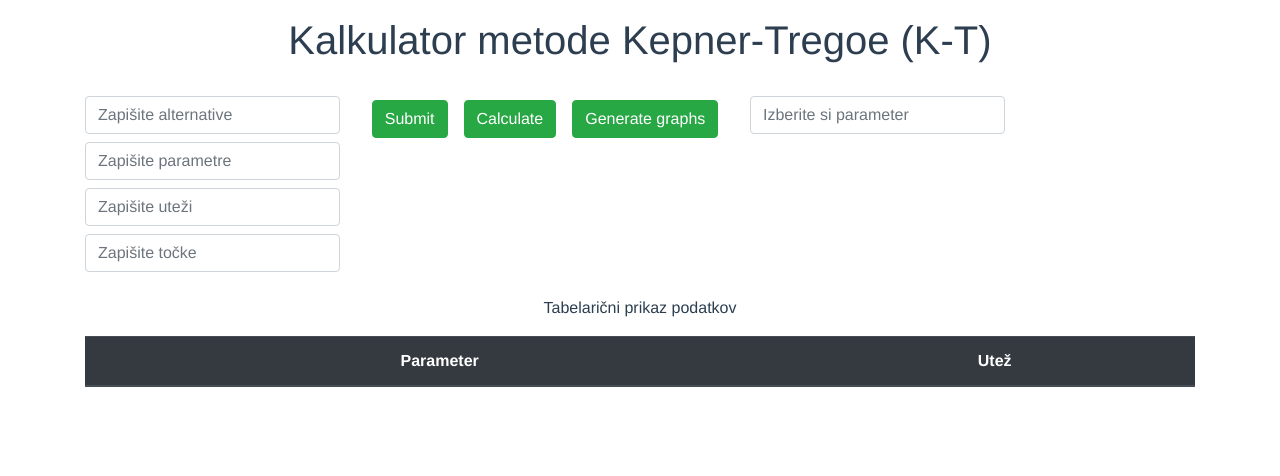
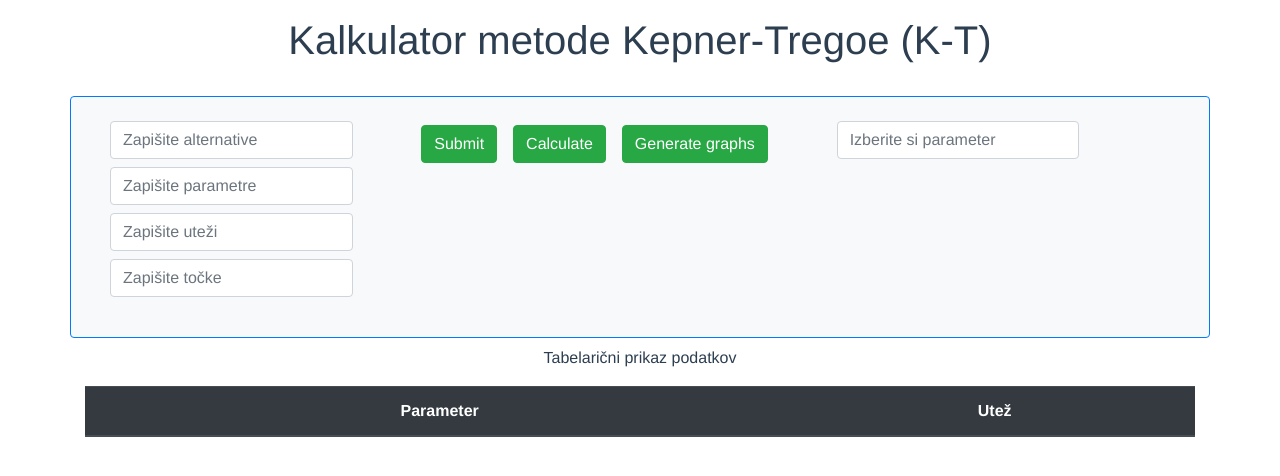
Before and after one commit to AmadejKrepek/WebMethodKT, a Vue app: page / in a window 1280 px wide. Shown: the top 476 px of the page. Built offline with nearby package versions, Linux system fonts and the light colour scheme; what vue3-apexcharts would draw is missing.

Commit message:
Changed classes

```diff
--- a/src/components/KTMethod.vue
+++ b/src/components/KTMethod.vue
@@ -5,7 +5,7 @@
       <h1>Kalkulator metode Kepner-Tregoe (K-T)</h1>
     </div>
   </div>
-    <div class="row mt-4">
+    <div class="row mt-4 bg-light p-4 border border-primary rounded">
       <div class="col-12 col-lg-3">
         <div class="form-group">
           <input
@@ -34,7 +34,7 @@
           />
         </div>
       </div>
-      <div class="col-12 col-lg-4 mt-1">
+      <div class="col-12 col-lg-5 mt-1">
         <button class="btn btn-success" v-on:click="submitFile()">Submit</button>
         <button class="btn btn-success ml-3" v-on:click="Verify()">Calculate</button>
         <button class="btn btn-success ml-3" v-on:click="Generate()">
```
